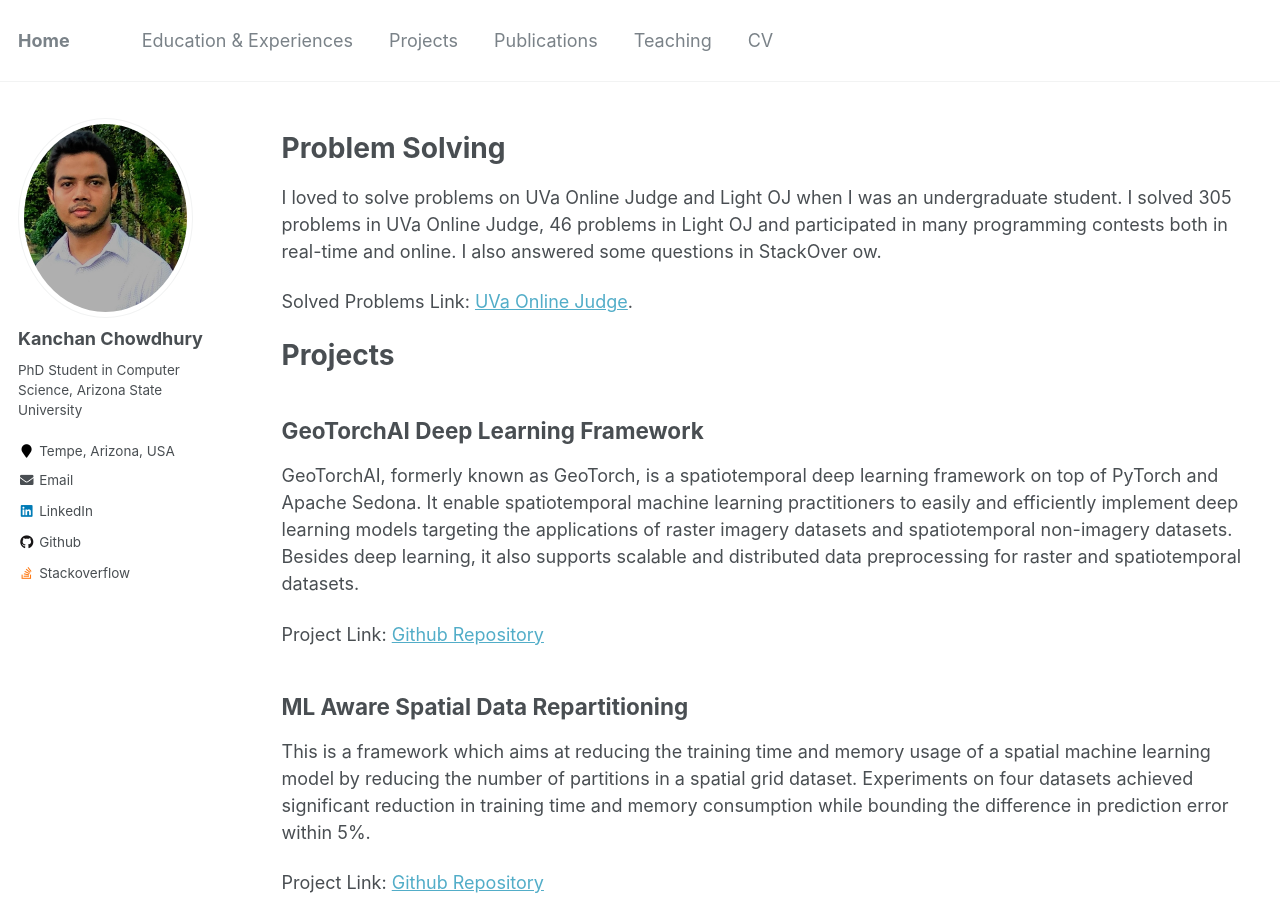
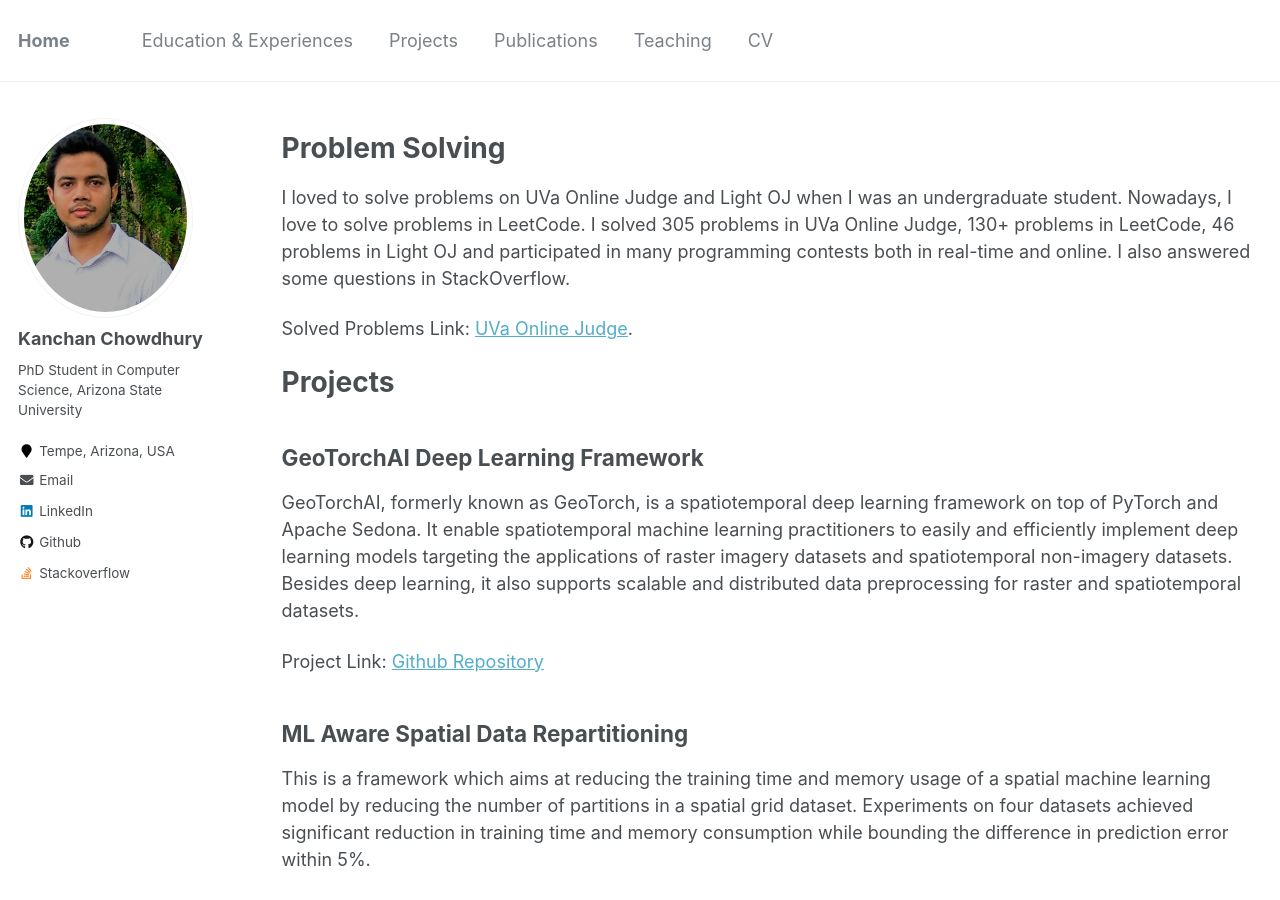
Before and after one commit to kanchanchy/kanchanchy.github.io, a Jekyll site: the page built from _pages/projects.md, in a window 1280 px wide and 900 px high. Built offline with Jekyll 4.4.1, drawn with Linux system fonts in a browser that asks for light colours.

```diff
--- a/_data/navigation.yml
+++ b/_data/navigation.yml
@@ -13,4 +13,4 @@ main:
     url: /teaching/
 
   - title: "CV"
-    url: https://kanchanchy.github.io/files/Resume-Kanchan-Chowdhury.pdf
+    url: https://kanchanchy.github.io/files/Kanchan-Chowdhury-Resume.pdf
--- a/_pages/projects.md
+++ b/_pages/projects.md
@@ -8,9 +8,8 @@ author_profile: true
 
 Problem Solving
 ======
-I loved to solve problems on UVa Online Judge and Light OJ when I was an undergraduate student. I solved 305 problems in UVa Online Judge, 46 problems in Light OJ and participated in many programming
-contests both in real-time and online. I also answered some questions in StackOver
-ow.
+I loved to solve problems on UVa Online Judge and Light OJ when I was an undergraduate student. Nowadays, I love to solve problems in LeetCode. I solved 305 problems in UVa Online Judge, 130+ problems in LeetCode, 46 problems in Light OJ and participated in many programming
+contests both in real-time and online. I also answered some questions in StackOverflow.
 
 Solved Problems Link: [UVa Online Judge](https://onlinejudge.org/index.php?option=com_onlinejudge&Itemid=20&page=show_authorstats&userid=77454).
 
```
Also changed, not shown: _pages/about.md (+2 -1 lines), _pages/publications.md (+8 -0 lines), 2 other files.
